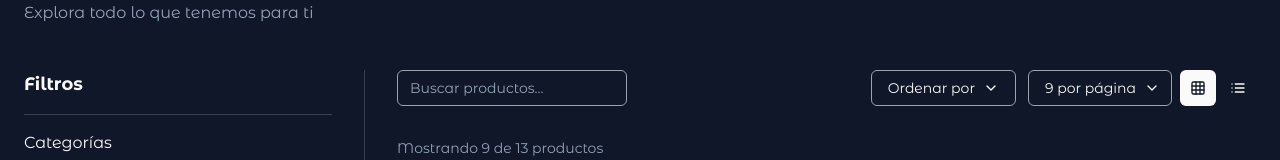
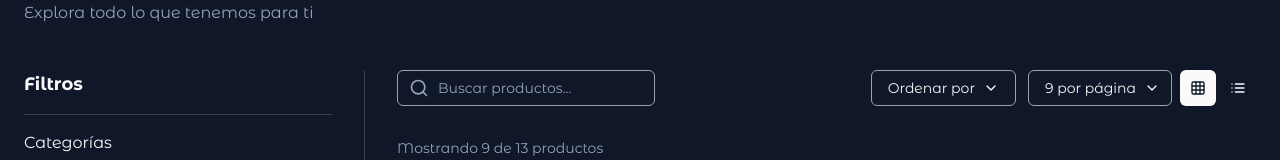
Before and after one commit to aaronportobanco/kovara-website, a Next.js app: page /products in a window 1280 px wide. Shown: the part 187-347 px from the top of the page. Built offline with nearby package versions, Linux system fonts and the light colour scheme.

Commit message:
feat: add search icon to input field in ProductsPage for improved usability

```diff
--- a/src/app/products/page.jsx
+++ b/src/app/products/page.jsx
@@ -4,7 +4,7 @@ import { useState } from "react";
 import { Input } from "@/components/ui/input";
 import { ToggleGroup, ToggleGroupItem } from "@/components/ui/toggle-group";
 import BreadcrumbComp from "@/components/layout/BreadcrumbComp";
-import { Grid, List } from "lucide-react";
+import { Grid, List, Search } from "lucide-react";
 import { Separator } from "@/components/ui/separator";
 import CardHorizontal from "./components/CardHorizontal";
 import CardVertical from "./components/CardVertical";
@@ -98,14 +98,18 @@ export default function ProductsPage() {
           {/* Barra de búsqueda y controles */}
           <div className="flex flex-col gap-3 md:flex-row md:items-center justify-between">
             <div className="flex items-center gap-2">
+              {/* Wrap Input and Search icon */}
+              <div className="relative w-full">
+                <Search className="absolute left-3 top-1/2 -translate-y-1/2 h-5 w-5 text-muted-foreground" />
                 <Input
                   placeholder="Buscar productos..."
-                className="border border-gray-400 hover:border-[#3B82F6] transition-colors"
+                  className="border border-gray-400 hover:border-[#3B82F6] transition-colors pl-10" // Added pl-10
                   onChange={(e) => {
                     setSearchTerm(e.target.value);
                     setCurrentPage(1);
                   }}
                 />
+              </div>
               <div className="md:hidden">
                 <FiltersMobile
                   filters={filters}
```
Lines whose indentation alone changed are shown as unchanged.
